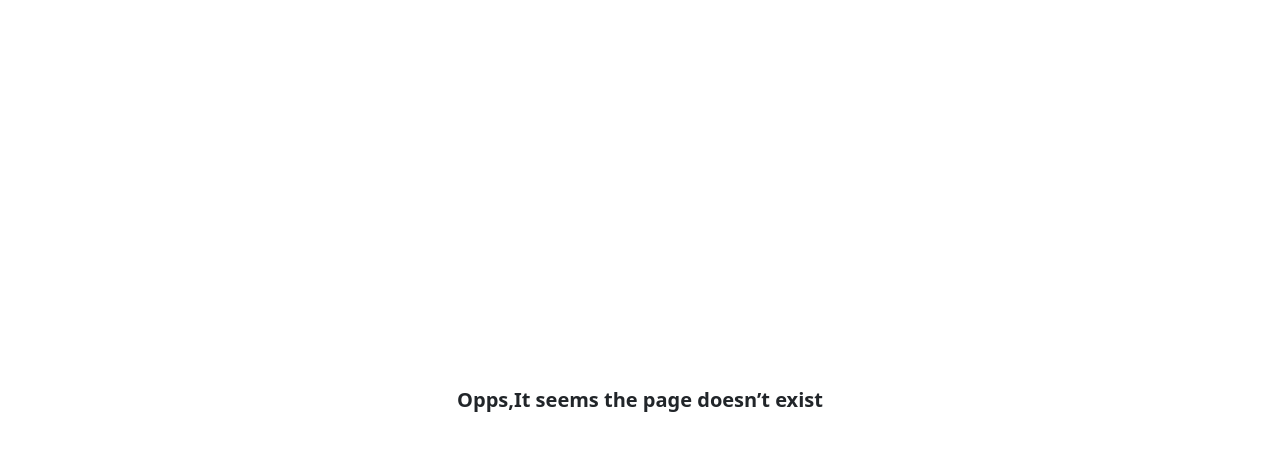
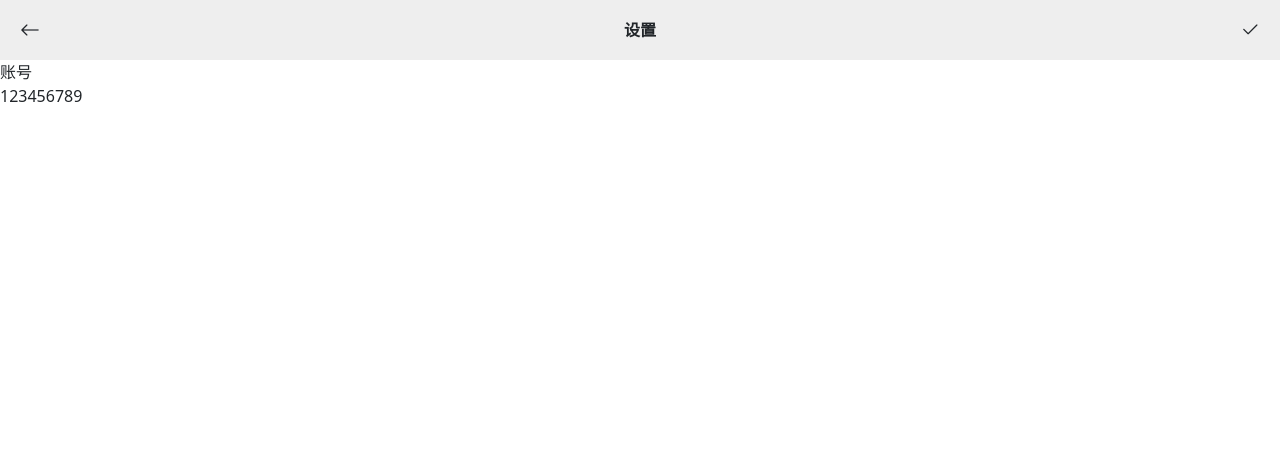
Before and after one commit to Lycoiref/HomeWallet, a React (Vite) app: page /setting in a window 1280 px wide. Shown: the top 450 px of the page. Built offline with nearby package versions, Linux system fonts and the light colour scheme.

Commit message:
新建Setting页面并完成了top-bar

```diff
--- /dev/null
+++ b/src/views/Setting/Setting.jsx
@@ -0,0 +1,41 @@
+import './Setting.less'
+
+const Setting = () => {
+    return (
+        <>
+            <div className="setting">
+                <SettingBar />
+                <div className="body">
+                    <div className="user-avatar">
+                        <div className="user-avatar-img">
+                        </div>
+                    </div >
+                    <div className="setting-item">
+                        <div className="setting-item-title">账号</div>
+                        <div className="setting-item-content">
+                            <div className="setting-item-content-text">123456789</div>
+                        </div>
+                    </div>
+                </div >
+            </div >
+        </>
+    )
+}
+
+const SettingBar = () => {
+    return (
+        <>
+            <div className="top-bar">
+                <div className="back-icon">
+                    <i className="bi-arrow-left" onClick={() => window.history.back()}></i>
+                </div>
+                <div className="title">设置</div>
+                <div className="save-icon">
+                    <i className="bi-check2" onClick={() => window.history.back()}></i>
+                </div>
+            </div>
+        </>
+    )
+}
+
+export default Setting
--- /dev/null
+++ b/src/views/Setting/Setting.less
@@ -0,0 +1,29 @@
+.setting {
+    width: 100%;
+    height: 100%;
+
+    .top-bar {
+        background-color: #eeeeee;
+        justify-content: space-between;
+        height: 60px;
+        padding: 0 20px;
+        display: flex;
+        justify-content: space-between;
+        align-items: center;
+
+        .back-icon {
+            font-size: 20px;
+            font-weight: bold;
+        }
+
+        .title {
+            font-size: 16px;
+            font-weight: bold;
+        }
+
+        .save-icon {
+            font-size: 20px;
+            font-weight: bold;
+        }
+    }
+}
```
Also changed, not shown: src/App.jsx (+7 -2 lines).
